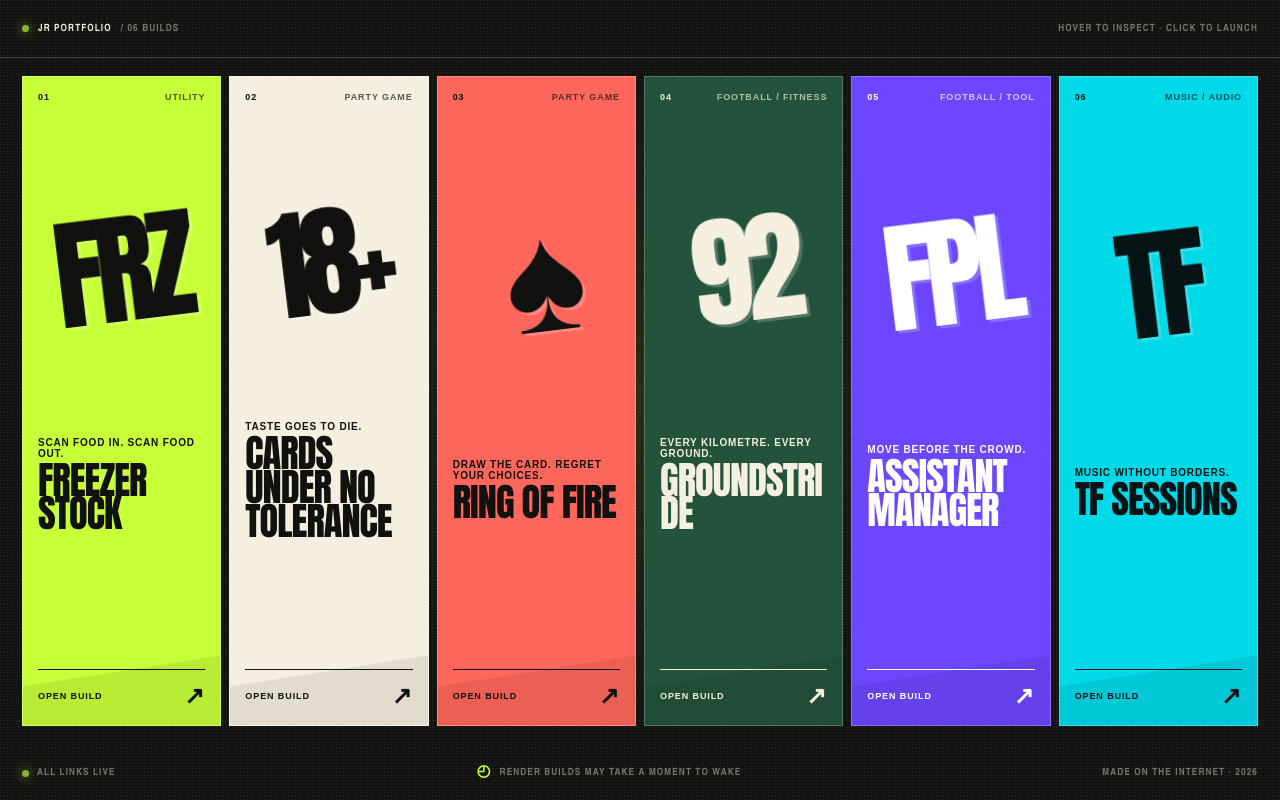
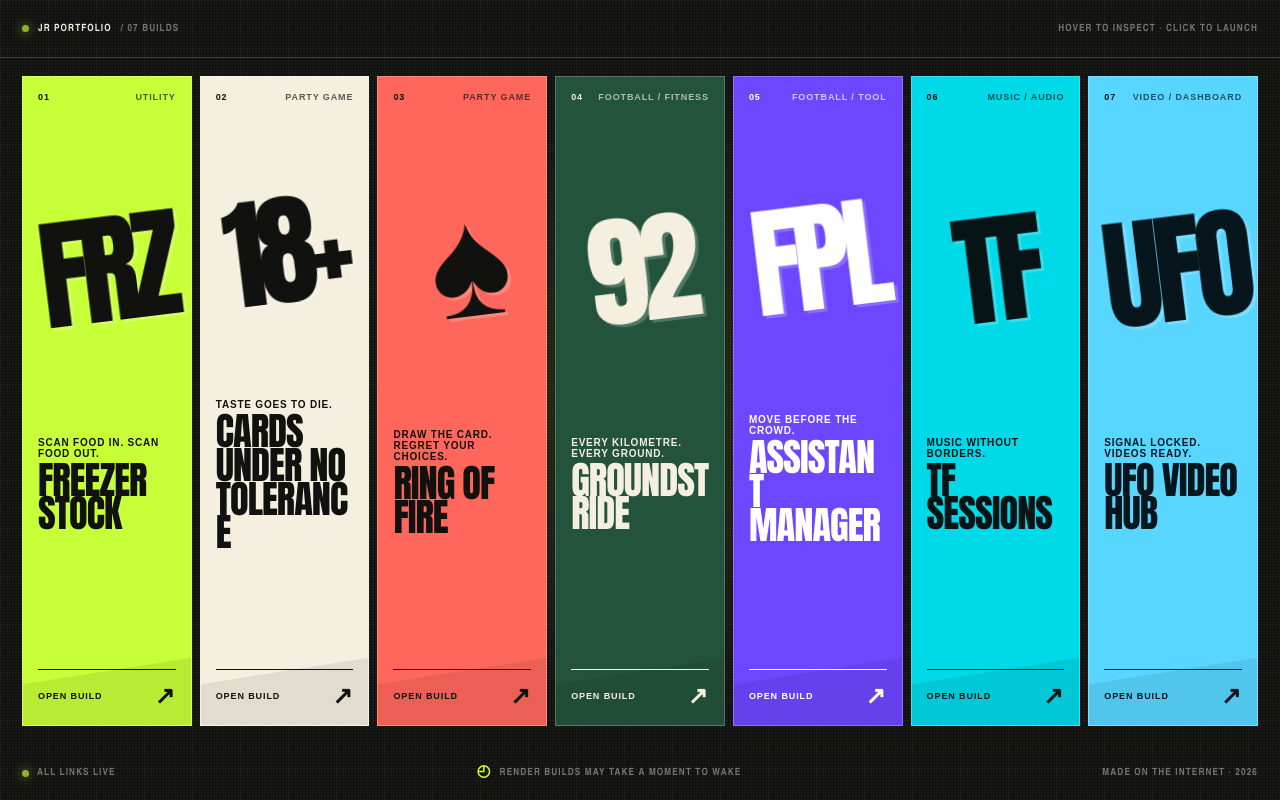
Before and after one commit to JRowding/Portfolio, a React (Vite) app: page / in a window 1280 px wide. Built offline with nearby package versions, Linux system fonts and the light colour scheme.

Commit message:
Add UFO Video Hub to portfolio

```diff
--- a/src/App.jsx
+++ b/src/App.jsx
@@ -7,6 +7,7 @@ const projects = [
   { id:"04", code:"92", name:"GroundStride", strap:"Every kilometre. Every ground.", description:"Log real exercise and travel virtually from Telford to all 92 English league stadiums.", url:"https://groundstride-92.onrender.com", type:"FOOTBALL / FITNESS", color:"#24533d", ink:"#f4efdf" },
   { id:"05", code:"FPL", name:"Assistant Manager", strap:"Move before the crowd.", description:"A live FPL decision room for transfers, captaincy, starting XI and risk—grounded in your squad.", url:"https://fpl-assistant-manager.onrender.com", type:"FOOTBALL / TOOL", color:"#6c47ff", ink:"#ffffff" },
   { id:"06", code:"TF", name:"TF Sessions", strap:"Music without borders.", description:"A growing collection of original music across every genre. Press play, find your session, and come back for the next drop.", url:"https://tfsessions.onrender.com/", type:"MUSIC / AUDIO", color:"#00d9e8", ink:"#071416" },
+  { id:"07", code:"UFO", name:"UFO Video Hub", strap:"Signal locked. Videos ready.", description:"A personal YouTube dashboard for UFO & Alien and Gaming videos, built to keep both rabbit holes in one place.", url:"https://ufovideohub.onrender.com/", type:"VIDEO / DASHBOARD", color:"#58d6ff", ink:"#07151d" },
 ];
 
 function Loader({ finish }) {
@@ -34,7 +35,7 @@ function Loader({ finish }) {
 
   return (
     <div className="loader" role="status" aria-label="Loading project collection">
-      <div className="loader-corner tl"><i /> SIGNAL <b>LOCKED</b><br />INDEX <b>06/06</b></div>
+      <div className="loader-corner tl"><i /> SIGNAL <b>LOCKED</b><br />INDEX <b>07/07</b></div>
       <div className="loader-corner tr">JR_PORTFOLIO.OS<br />SESSION <b>2026</b></div>
       <div className="loader-corner bl">RUN <b>{count < 30 ? "BOOT" : count < 70 ? "SYNC" : "READY"}</b><br />LOAD <b>{String(count).padStart(3,"0")}%</b></div>
       <div className="loader-corner br">PROJECT INDEX<br />BUILD <b>001</b></div>
@@ -46,7 +47,7 @@ function Loader({ finish }) {
             </div>
           ))}
         </div>
-        <p>DEALING SIX BUILDS</p>
+        <p>DEALING SEVEN BUILDS</p>
       </div>
       <div className="loader-progress"><div style={{ width:`${count}%` }} /></div>
       <button onClick={finish}>SKIP INTRO ↗</button>
@@ -87,7 +88,7 @@ export default function App() {
       {loading && <Loader finish={finishLoading} />}
       <div className="ambient" aria-hidden="true" />
       <header className="compact-header">
-        <div className="mini-brand"><i /> JR PORTFOLIO <span>/ 06 BUILDS</span></div>
+        <div className="mini-brand"><i /> JR PORTFOLIO <span>/ 07 BUILDS</span></div>
         <p>HOVER TO INSPECT · CLICK TO LAUNCH</p>
       </header>
       <section className="deck" aria-label="Project collection">
```
